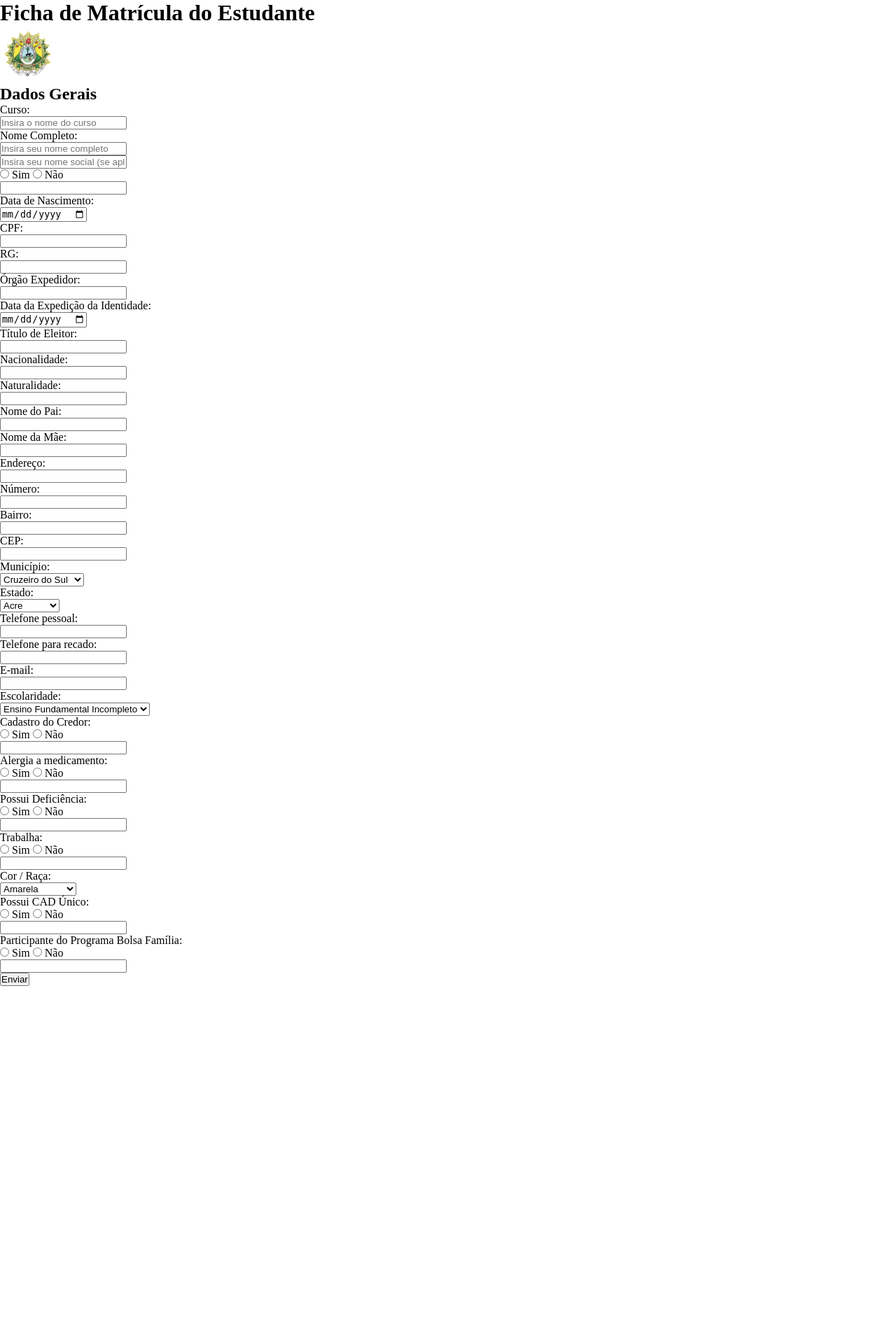
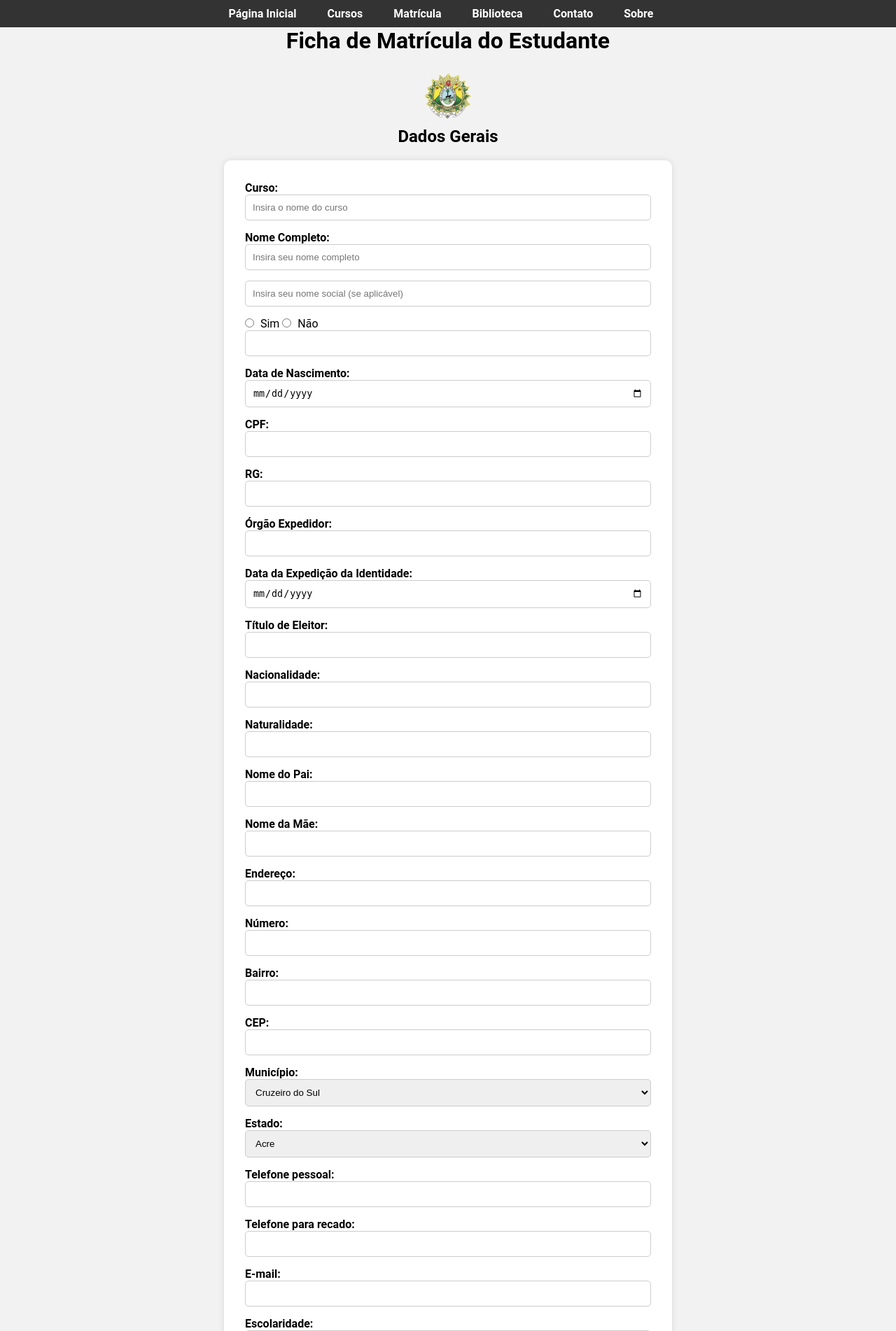
Before and after one commit to Johnes-Sombra/PortalAluno, a PHP site: page /bkp/ficha-de-matricula.html in a window 1280 px wide. Shown: the top 1902 px of the page at 70% size. Before the commit the page ends 1409 px from the top, so only its background shows below. Run offline with PHP 8.4, Linux system fonts and the light colour scheme.

Commit message:
Menu de navegação padronizado

```diff
--- a/WebApp/bkp/ficha-de-matricula.html
+++ b/WebApp/bkp/ficha-de-matricula.html
@@ -9,6 +9,16 @@
 </head>
 
 <body>
+    <nav class="menu">
+        <ul>
+            <li><a href="index.html">Página Inicial</a></li>
+            <li><a href="cursos.html">Cursos</a></li>
+            <li><a href="matricula.html">Matrícula</a></li>
+            <li><a href="biblioteca-virtual.html">Biblioteca</a></li>
+            <li><a href="contato.html">Contato</a></li>
+            <li><a href="sobre.html">Sobre</a></li>
+        </ul>
+    </nav>
     <h1>Ficha de Matrícula do Estudante</h1>
     <div class="logo">
         <img src="/cadastro/imagens/logo-gov-ac-001.png" alt="Logo" width="80" height="80">
@@ -141,5 +151,15 @@
         <input type="submit" value="Enviar">
     </form>
     <script src="./js/ficha-matricula.js"></script>
+    <footer class="footer">
+        <div class="footer-content">
+            <p class="roboto-regular">KTN Software @ <span id="currentYear"></span></p>
+        </div>
+
+    </footer>
+
+    <script>
+        document.getElementById('currentYear').textContent = new Date().getFullYear();
+    </script>
 </body>
 </html>
--- a/WebApp/estilos/estilo-formulario.css
+++ b/WebApp/estilos/estilo-formulario.css
@@ -5,78 +5,138 @@
     box-sizing: border-box;
 }
 
-html, body {
-    height: 100%;
+/* Estilo para o corpo do formulário */
+body {
+    font-family: Roboto, sans-serif;
+    background-color: #f2f2f2;
 }
 
-/* Estilo para o corpo do formulário */
-.content {
-    height: calc(100% - 20px);
-    display: flex;
-    align-items: center;
-    justify-content: center;
+/* Estilo para o contêiner do formulário */
+form {
+    background-color: #fff;
+    padding: 30px;
+    border-radius: 10px;
+    box-shadow: 0px 0px 10px rgba(0, 0, 0, 0.1);
+    width: 50%; /* Largura padrão do formulário */
+    margin: 0 auto; /* Centralizar horizontalmente */
 }
 
-.container {
+/* Estilo para os títulos do formulário */
+h1, h2 {
+    text-align: center;
+    margin-bottom: 20px;
+}
+
+/* Estilo para os rótulos dos campos */
+label {
+    font-weight: bold;
+    margin-bottom: 5px;
+}
+
+/* Estilo para os campos de entrada de texto */
+input[type="text"],
+input[type="email"],
+input[type="date"],
+select {
+    width: 100%;
+    padding: 10px;
+    margin-bottom: 15px;
     border: 1px solid #ccc;
-    padding: 20px;
-    box-shadow: 0 0 10px rgba(0, 0, 0, 0.1);
+    border-radius: 5px;
+    box-sizing: border-box;
+}
+
+/* Estilo para os campos de entrada de rádio */
+input[type="radio"] {
+    margin-right: 5px;
+}
+
+/* Estilo para o botão de envio */
+input[type="submit"] {
+    background-color: #4CAF50;
+    color: white;
+    padding: 15px 20px;
+    border: none;
+    border-radius: 5px;
+    cursor: pointer;
+    transition: background-color 0.3s;
+}
+
+input[type="submit"]:hover {
+    background-color: #45a049;
+}
+
+/* Estilo para centralizar o logotipo */
+.logo {
     text-align: center;
+}
+
+/* Media query para proporção 16:9 (horizontal/desktop) */
+@media screen and (min-aspect-ratio: 16/9) {
+    form {
+        margin-top: 20px; /* Distância de 20% da largura do formulário */
+    }
+}
+
+/* Media query para proporção 9:16 (vertical/mobile) */
+@media screen and (max-aspect-ratio: 9/16) {
+    form {
+        width: calc(100% - 20px); /* Largura do formulário ajustada */
+        margin: 20px auto; /* Centralizar e adicionar distância de 20px até as extremidades laterais */
+    }
 }
 
 /* Estilo para o menu de navegação */
 .menu {
-    background-color: #333; /* Cor de fundo do menu */
-    padding: 10px 0; /* Espaçamento interno do menu */
-    font-family: "Roboto", sans-serif; /* Aplica a fonte Roboto ao menu */
+    background-color: #333;
+    padding: 10px 0;
+    font-family: "Roboto", sans-serif;
 }
 
 .menu ul {
-    list-style-type: none; /* Remove os marcadores de lista */
-    text-align: center; /* Centraliza os itens do menu */
+    list-style-type: none;
+    text-align: center;
 }
 
 .menu ul li {
-    display: inline; /* Exibe os itens do menu em linha */
-    margin-right: 20px; /* Espaçamento entre os itens do menu */
+    display: inline;
+    margin-right: 20px;
 }
 
 .menu ul li a {
-    color: #fff; /* Cor do texto dos itens do menu */
-    text-decoration: none; /* Remove o sublinhado dos links */
-    font-weight: bold; /* Define a fonte negrito para os links */
-    font-size: 16px; /* Tamanho da fonte dos links */
-    padding: 5px 10px; /* Espaçamento interno dos links */
-    border-radius: 5px; /* Adiciona cantos arredondados aos links */
-    transition: background-color 0.3s ease; /* Adiciona transição suave de cor de fundo */
+    color: #fff;
+    text-decoration: none;
+    font-weight: bold;
+    font-size: 16px;
+    padding: 5px 10px;
+    border-radius: 5px;
+    transition: background-color 0.3s ease;
 }
 
 .menu ul li a:hover {
-    background-color: #555; /* Cor de fundo dos links ao passar o mouse */
+    background-color: #555;
 }
 
-/* Estilo para o rodapé */
+/* Estilo para o footer */
 .footer {
-    background-color: #333; /* Cor de fundo do footer */
-    min-height: 60px; /* Altura mínima do footer */
+    background-color: #333;
+    min-height: 60px;
     display: flex;
     justify-content: center;
     align-items: center;
-    padding: 10px; /* Espaçamento interno do footer */
-    font-family: "Roboto", sans-serif; /* Aplica a fonte Roboto ao texto */
-    color: white; /* Cor do texto do footer */
+    padding: 10px;
+    font-family: "Roboto", sans-serif;
+    color: white;
 }
 
 .footer-content {
     display: flex;
     align-items: center;
-    flex-direction: column; /* Ajusta o conteúdo para coluna */
-    text-align: center; /* Centraliza o texto */
+    flex-direction: column;
+    text-align: center;
 }
 
 .footer-content p {
-    font-size: 16px; /* Tamanho da fonte */
-    margin-bottom: 10px; /* Espaçamento entre linhas */
+    font-size: 16px;
+    margin-bottom: 10px;
 }
-
-@import url('https://fonts.googleapis.com/css2?family=Roboto:ital,wght@0,100;0,300;0,400;0,500;0,700;0,900;1,100;1,300;1,400;1,500;1,700;1,900&display=swap');
```
Also changed, not shown: WebApp/biblioteca-virtual.html (+6 -6 lines), WebApp/cadastro/ficha-de-matricula.html (+102 -116 lines), WebApp/contato.html (+6 -6 lines), WebApp/cursos.html (+6 -6 lines), WebApp/index.html (+6 -6 lines).
